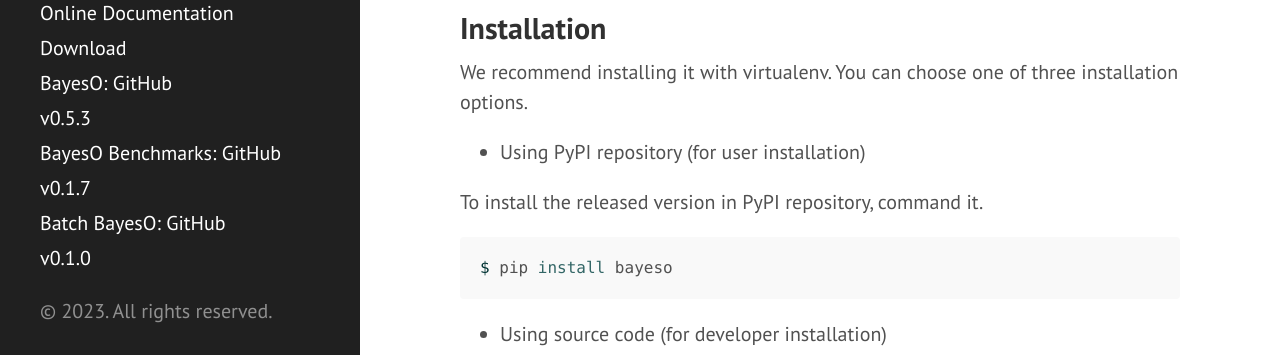
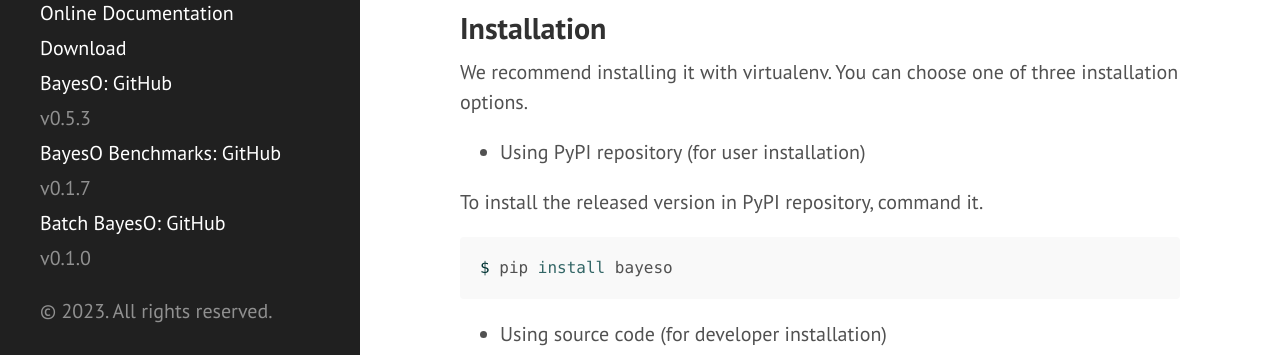
Before and after one commit to jungtaekkim/bayeso, a Jekyll site: the page built from index.md, in a window 1280 px wide. Shown: the part 534-889 px from the top of the page. Built offline with Jekyll 4.4.1, drawn with Linux system fonts in a browser that asks for light colours; Markdown is read by kramdown in place of the engine named in the settings.

Commit message:
Update versions

```diff
--- a/_includes/sidebar.html
+++ b/_includes/sidebar.html
@@ -11,9 +11,9 @@
       <a class="sidebar-nav-item" href="{{ site.url }}">Home</a>
       <a class="sidebar-nav-item" href="{{ site.documentation }}">Online Documentation</a>
       <a class="sidebar-nav-item" href="{{ site.github.repo-bayeso }}/archive/v{{ site.version }}.zip">Download</a>
-      <a class="sidebar-nav-item" href="{{ site.github.repo-bayeso }}">BayesO: GitHub<span class="sidebar-nav-item">v{{ site.version-bayeso }}</span></a>
-      <a class="sidebar-nav-item" href="{{ site.github.repo-bench }}">BayesO Benchmarks: GitHub<span class="sidebar-nav-item">v{{ site.version-bench }}</span></a>
-      <a class="sidebar-nav-item" href="{{ site.github.repo-batch }}">Batch BayesO: GitHub<span class="sidebar-nav-item">v{{ site.version-batch }}</span></a>
+      <a class="sidebar-nav-item" href="{{ site.github.repo-bayeso }}">BayesO: GitHub</a><span class="sidebar-nav-item">v{{ site.version-bayeso }}</span>
+      <a class="sidebar-nav-item" href="{{ site.github.repo-bench }}">BayesO Benchmarks: GitHub</a><span class="sidebar-nav-item">v{{ site.version-bench }}</span>
+      <a class="sidebar-nav-item" href="{{ site.github.repo-batch }}">Batch BayesO: GitHub</a><span class="sidebar-nav-item">v{{ site.version-batch }}</span>
     </nav>
 
     <p>&copy; {{ site.time | date: '%Y' }}. All rights reserved.</p>
```
